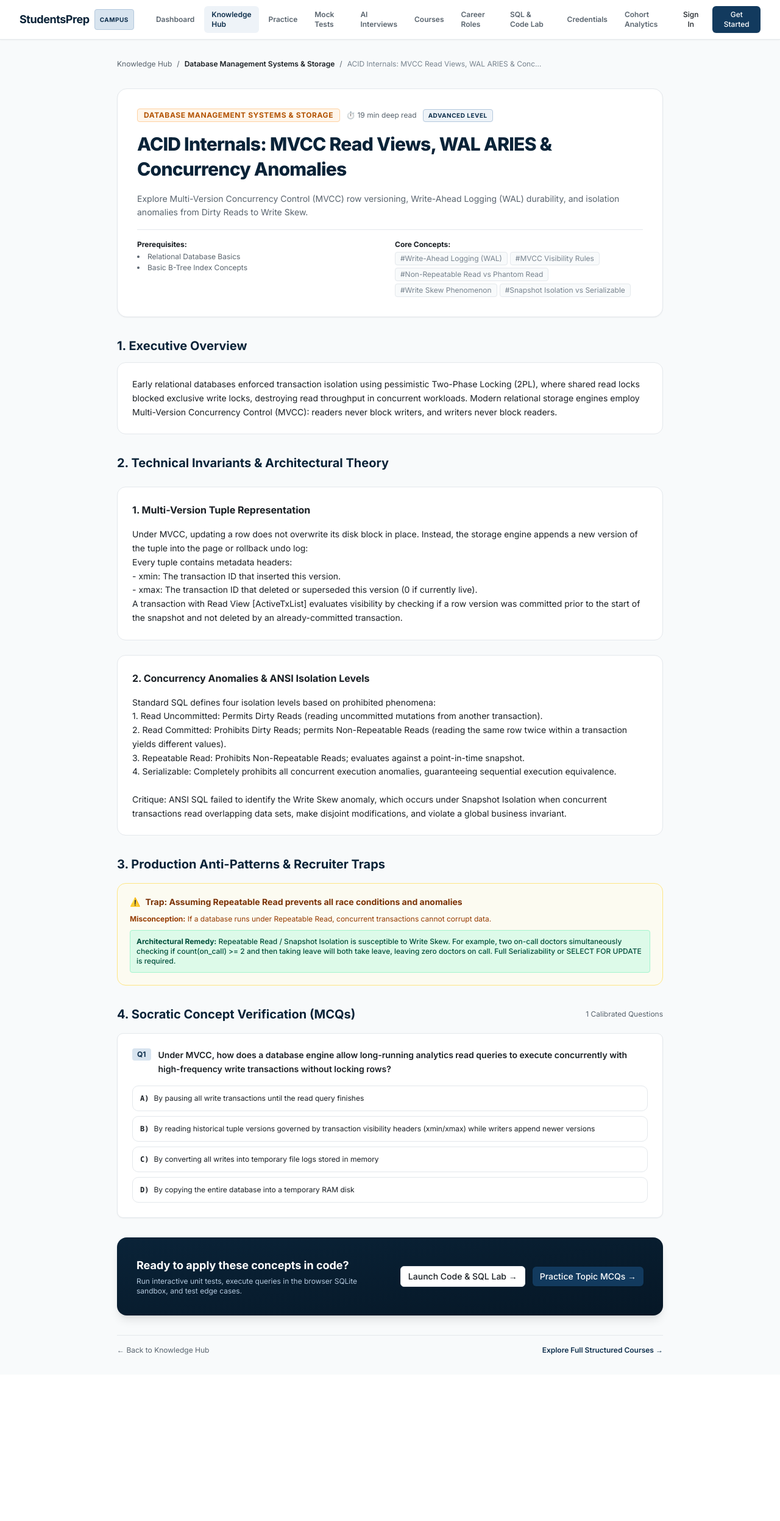
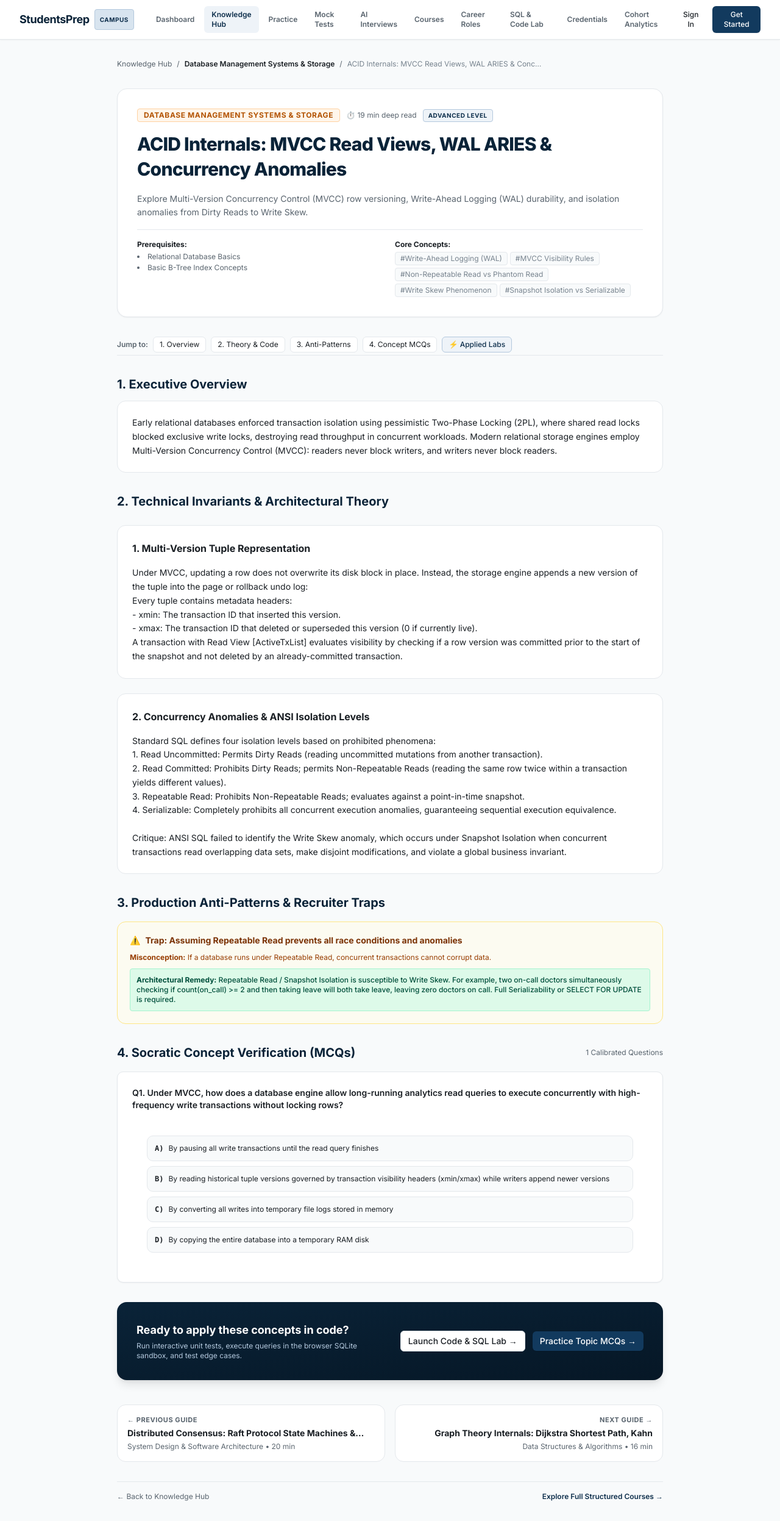
Before and after one commit to LokeshGuttikonda-Cell/Students-preparation, a Next.js app: page /curriculum/acid-transactions-mvcc-and-isolation-anomalies in a window 1280 px wide. Shown: the whole page at 61% size. Before the commit the page ends 2254 px from the top, so only its background shows below. Built offline with nearby package versions, Linux system fonts and the light colour scheme; no server answers.

Commit message:
feat(curriculum): add section jump bar, copy code action, and adjacent article navigation

```diff
--- a/src/app/(student)/curriculum/[slug]/page.tsx
+++ b/src/app/(student)/curriculum/[slug]/page.tsx
@@ -6,6 +6,7 @@ import { useParams } from 'next/navigation';
 import type { Route } from 'next';
 import {
   getCurriculumArticle,
+  getAdjacentArticles,
   type CurriculumArticle,
 } from '../../../../lib/curriculum-client';
 import { Card, CardContent } from '../../../../components/ui/Card';
@@ -15,7 +16,12 @@ export default function CurriculumArticleDetailPage() {
   const routeParams = useParams<{ slug: string }>();
   const slug = routeParams?.slug || '';
   const [article, setArticle] = useState<CurriculumArticle | null>(null);
+  const [adjacent, setAdjacent] = useState<{ prev: CurriculumArticle | null; next: CurriculumArticle | null }>({
+    prev: null,
+    next: null,
+  });
   const [loading, setLoading] = useState(true);
+  const [copiedSnippetIdx, setCopiedSnippetIdx] = useState<number | null>(null);
   const [selectedAnswers, setSelectedAnswers] = useState<Record<string, number>>({});
   const [showExplanations, setShowExplanations] = useState<Record<string, boolean>>({});
 
@@ -23,14 +29,26 @@ export default function CurriculumArticleDetailPage() {
     async function load() {
       try {
         setLoading(true);
-        const art = await getCurriculumArticle(slug);
+        const [art, adj] = await Promise.all([
+          getCurriculumArticle(slug),
+          getAdjacentArticles(slug),
+        ]);
         setArticle(art);
+        setAdjacent(adj);
       } finally {
         setLoading(false);
       }
     }
     load();
   }, [slug]);
+
+  const handleCopy = (codeText: string, idx: number) => {
+    if (typeof navigator !== 'undefined' && navigator.clipboard) {
+      navigator.clipboard.writeText(codeText);
+      setCopiedSnippetIdx(idx);
+      setTimeout(() => setCopiedSnippetIdx(null), 2000);
+    }
+  };
 
   const handleSelectOption = (questionId: string, optionIdx: number) => {
     if (selectedAnswers[questionId] !== undefined) return; // Answer locked
@@ -123,8 +141,28 @@ export default function CurriculumArticleDetailPage() {
           </div>
         </div>
 
+        {/* Section Quick Jump Bar */}
+        <div className="flex items-center gap-2 overflow-x-auto pb-1 text-xs border-b border-border">
+          <span className="font-semibold text-text-muted shrink-0">Jump to:</span>
+          <a href="#overview" className="px-2.5 py-1 rounded-md bg-surface hover:bg-surface-hover text-text border border-border transition-colors whitespace-nowrap">
+            1. Overview
+          </a>
+          <a href="#theory" className="px-2.5 py-1 rounded-md bg-surface hover:bg-surface-hover text-text border border-border transition-colors whitespace-nowrap">
+            2. Theory &amp; Code
+          </a>
+          <a href="#anti-patterns" className="px-2.5 py-1 rounded-md bg-surface hover:bg-surface-hover text-text border border-border transition-colors whitespace-nowrap">
+            3. Anti-Patterns
+          </a>
+          <a href="#verification" className="px-2.5 py-1 rounded-md bg-surface hover:bg-surface-hover text-text border border-border transition-colors whitespace-nowrap">
+            4. Concept MCQs
+          </a>
+          <a href="#labs" className="px-2.5 py-1 rounded-md bg-primary-50 text-primary-800 border border-primary-200 hover:bg-primary-100 transition-colors whitespace-nowrap font-medium">
+            ⚡ Applied Labs
+          </a>
+        </div>
+
         {/* Overview */}
-        <div className="space-y-3">
+        <div id="overview" className="space-y-3 scroll-mt-6">
           <h2 className="text-xl font-bold text-primary-900">1. Executive Overview</h2>
           <div className="bg-surface p-6 rounded-xl border border-border text-sm text-text leading-relaxed whitespace-pre-line">
             {article.overview}
@@ -132,7 +170,7 @@ export default function CurriculumArticleDetailPage() {
         </div>
 
         {/* Theory & Implementation Sections */}
-        <div className="space-y-6">
+        <div id="theory" className="space-y-6 scroll-mt-6">
           <h2 className="text-xl font-bold text-primary-900">2. Technical Invariants &amp; Architectural Theory</h2>
           {article.theorySections.map((sec, idx) => (
             <div key={idx} className="bg-surface p-6 rounded-xl border border-border space-y-4">
@@ -147,7 +185,16 @@ export default function CurriculumArticleDetailPage() {
                     <span className="font-mono uppercase font-bold text-primary-800">
                       {sec.codeSnippet.language}
                     </span>
-                    <span>Zero External Dependencies</span>
+                    <div className="flex items-center gap-2">
+                      <span>Zero External Dependencies</span>
+                      <button
+                        type="button"
+                        onClick={() => handleCopy(sec.codeSnippet!.code, idx)}
+                        className="px-2 py-0.5 text-[11px] rounded bg-surface hover:bg-surface-hover text-text border border-border transition-colors cursor-pointer"
+                      >
+                        {copiedSnippetIdx === idx ? '✓ Copied' : '📋 Copy'}
+                      </button>
+                    </div>
                   </div>
                   <pre className="p-4 rounded-lg bg-neutral-900 text-neutral-100 font-mono text-xs overflow-x-auto leading-relaxed border border-neutral-800">
                     <code>{sec.codeSnippet.code}</code>
@@ -162,7 +209,7 @@ export default function CurriculumArticleDetailPage() {
         </div>
 
         {/* Production Traps & Anti-Patterns */}
-        <div className="space-y-4">
+        <div id="anti-patterns" className="space-y-4 scroll-mt-6">
           <h2 className="text-xl font-bold text-primary-900">
             3. Production Anti-Patterns &amp; Recruiter Traps
           </h2>
@@ -188,7 +235,7 @@ export default function CurriculumArticleDetailPage() {
         </div>
 
         {/* Interactive Practice MCQs */}
-        <div className="space-y-4">
+        <div id="verification" className="space-y-4 scroll-mt-6">
           <div className="flex items-center justify-between">
             <h2 className="text-xl font-bold text-primary-900">
               4. Socratic Concept Verification (MCQs)
@@ -205,31 +252,27 @@ export default function CurriculumArticleDetailPage() {
               const isCorrect = selectedOpt === mcq.correctIndex;
 
               return (
-                <Card key={mcq.id} className="border-border bg-surface">
-                  <CardContent className="p-6 space-y-4">
-                    <div className="flex items-start gap-3">
-                      <span className="text-xs font-bold px-2 py-0.5 rounded bg-primary-100 text-primary-800 shrink-0">
-                        Q{qIdx + 1}
-                      </span>
-                      <h3 className="text-sm font-semibold text-text leading-relaxed">
-                        {mcq.question}
-                      </h3>
-                    </div>
+                <Card key={mcq.id} className="p-5 sm:p-6 border-border shadow-xs space-y-4 bg-surface">
+                  <div className="flex items-start justify-between gap-3">
+                    <span className="font-semibold text-sm text-text">
+                      Q{qIdx + 1}. {mcq.question}
+                    </span>
+                  </div>
 
-                    {/* Options list */}
+                  <CardContent className="p-0 space-y-3">
                     <div className="space-y-2">
                       {mcq.options.map((opt, optIdx) => {
                         let optStyle =
-                          'border-border hover:bg-surface-muted cursor-pointer text-text';
+                          'bg-canvas border-border text-text hover:bg-surface-hover hover:border-border-hover';
+
                         if (isAnswered) {
                           if (optIdx === mcq.correctIndex) {
                             optStyle =
-                              'border-emerald-500 bg-emerald-50 text-emerald-950 font-semibold';
-                          } else if (optIdx === selectedOpt) {
-                            optStyle =
-                              'border-error-500 bg-error-50 text-error-950';
+                              'bg-emerald-50 border-emerald-500 text-emerald-900 font-medium shadow-xs';
+                          } else if (optIdx === selectedOpt && !isCorrect) {
+                            optStyle = 'bg-error-50 border-error-500 text-error-900 font-medium';
                           } else {
-                            optStyle = 'border-border/50 opacity-60 text-text-muted';
+                            optStyle = 'bg-canvas border-border text-text-muted opacity-60';
                           }
                         }
 
@@ -237,7 +280,7 @@ export default function CurriculumArticleDetailPage() {
                           <div
                             key={optIdx}
                             onClick={() => handleSelectOption(mcq.id, optIdx)}
-                            className={`p-3 rounded-lg border text-xs flex items-center justify-between transition-all ${optStyle}`}
+                            className={`p-3 rounded-lg border text-xs flex items-center justify-between transition-all cursor-pointer ${optStyle}`}
                           >
                             <span>
                               <strong className="mr-2 font-mono">
@@ -281,7 +324,7 @@ export default function CurriculumArticleDetailPage() {
         </div>
 
         {/* Next Actions & Sandbox Linking */}
-        <div className="bg-gradient-to-br from-primary-900 to-primary-950 text-white p-6 sm:p-8 rounded-2xl shadow-lg flex flex-col sm:flex-row items-center justify-between gap-6">
+        <div id="labs" className="bg-gradient-to-br from-primary-900 to-primary-950 text-white p-6 sm:p-8 rounded-2xl shadow-lg flex flex-col sm:flex-row items-center justify-between gap-6 scroll-mt-6">
           <div className="space-y-1 text-center sm:text-left">
             <h3 className="text-lg font-bold">Ready to apply these concepts in code?</h3>
             <p className="text-xs text-primary-200">
@@ -310,6 +353,59 @@ export default function CurriculumArticleDetailPage() {
           </div>
         </div>
 
+        {/* Previous & Next Article Navigation Cards */}
+        <div className="grid grid-cols-1 sm:grid-cols-2 gap-4 pt-2">
+          {adjacent.prev ? (
+            <Link
+              href={`/curriculum/${adjacent.prev.slug}` as Route}
+              className="group p-4 rounded-xl border border-border bg-surface hover:border-primary-400 hover:shadow-xs transition-all space-y-1 block"
+            >
+              <span className="text-[11px] font-bold text-text-muted uppercase tracking-wider flex items-center gap-1 group-hover:text-primary-700">
+                &larr; Previous Guide
+              </span>
+              <div className="text-sm font-bold text-text group-hover:text-primary-800 line-clamp-1">
+                {adjacent.prev.title}
+              </div>
+              <div className="text-xs text-text-muted">
+                {adjacent.prev.domainName} &bull; {adjacent.prev.readTimeMinutes} min
+              </div>
+            </Link>
+          ) : (
+            <div className="p-4 rounded-xl border border-dashed border-border bg-surface-muted/50 text-text-muted text-xs flex items-center">
+              <span>First guide in the technical knowledge series</span>
+            </div>
+          )}
+
+          {adjacent.next ? (
+            <Link
+              href={`/curriculum/${adjacent.next.slug}` as Route}
+              className="group p-4 rounded-xl border border-border bg-surface hover:border-primary-400 hover:shadow-xs transition-all space-y-1 text-right block"
+            >
+              <span className="text-[11px] font-bold text-text-muted uppercase tracking-wider flex items-center justify-end gap-1 group-hover:text-primary-700">
+                Next Guide &rarr;
+              </span>
+              <div className="text-sm font-bold text-text group-hover:text-primary-800 line-clamp-1">
+                {adjacent.next.title}
+              </div>
+              <div className="text-xs text-text-muted">
+                {adjacent.next.domainName} &bull; {adjacent.next.readTimeMinutes} min
+              </div>
+            </Link>
+          ) : (
+            <Link
+              href="/sandbox"
+              className="group p-4 rounded-xl border border-primary-200 bg-primary-50/50 hover:bg-primary-50 transition-all space-y-1 text-right block"
+            >
+              <span className="text-[11px] font-bold text-primary-800 uppercase tracking-wider flex items-center justify-end gap-1">
+                Curriculum Complete &rarr;
+              </span>
+              <div className="text-sm font-bold text-primary-900">
+                Explore Applied Labs in Sandbox
+              </div>
+            </Link>
+          )}
+        </div>
+
         {/* Footer Navigation */}
         <div className="pt-4 border-t border-border flex items-center justify-between text-xs text-text-muted">
           <Link href={'/curriculum' as Route} className="hover:text-primary-800 transition-colors">
--- a/src/lib/curriculum-client.ts
+++ b/src/lib/curriculum-client.ts
@@ -54,3 +54,16 @@ export async function searchCurriculumArticles(query: string): Promise<Curriculu
 
   return Promise.resolve(results);
 }
+
+export async function getAdjacentArticles(slug: string): Promise<{
+  prev: CurriculumArticle | null;
+  next: CurriculumArticle | null;
+}> {
+  const index = CURRICULUM_ARTICLES.findIndex((a) => a.slug === slug);
+  if (index === -1) {
+    return Promise.resolve({ prev: null, next: null });
+  }
+  const prev = index > 0 ? CURRICULUM_ARTICLES[index - 1] : null;
+  const next = index < CURRICULUM_ARTICLES.length - 1 ? CURRICULUM_ARTICLES[index + 1] : null;
+  return Promise.resolve({ prev, next });
+}
```
Also changed, not shown: 1 other file (tests, documents, lock files or other folders).
